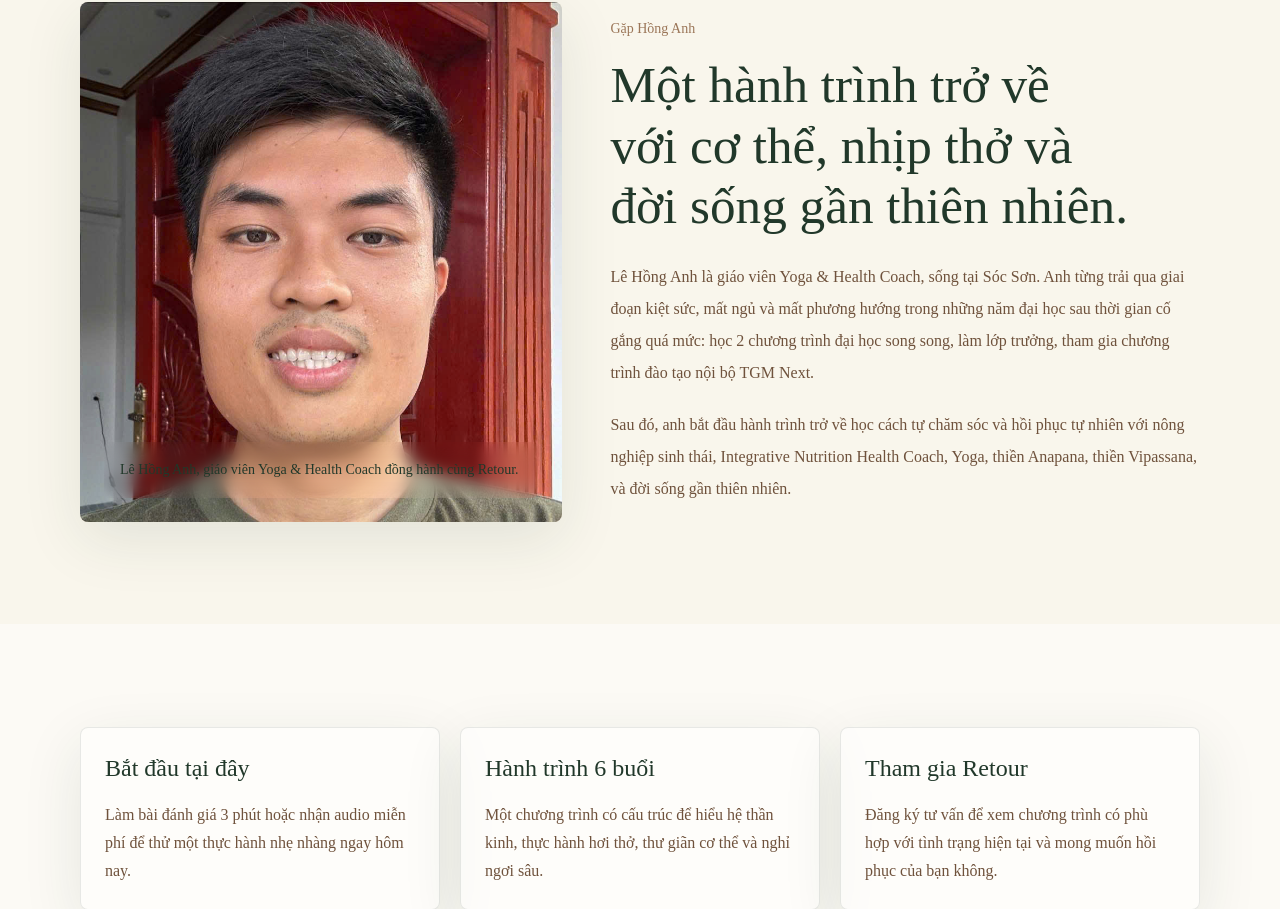
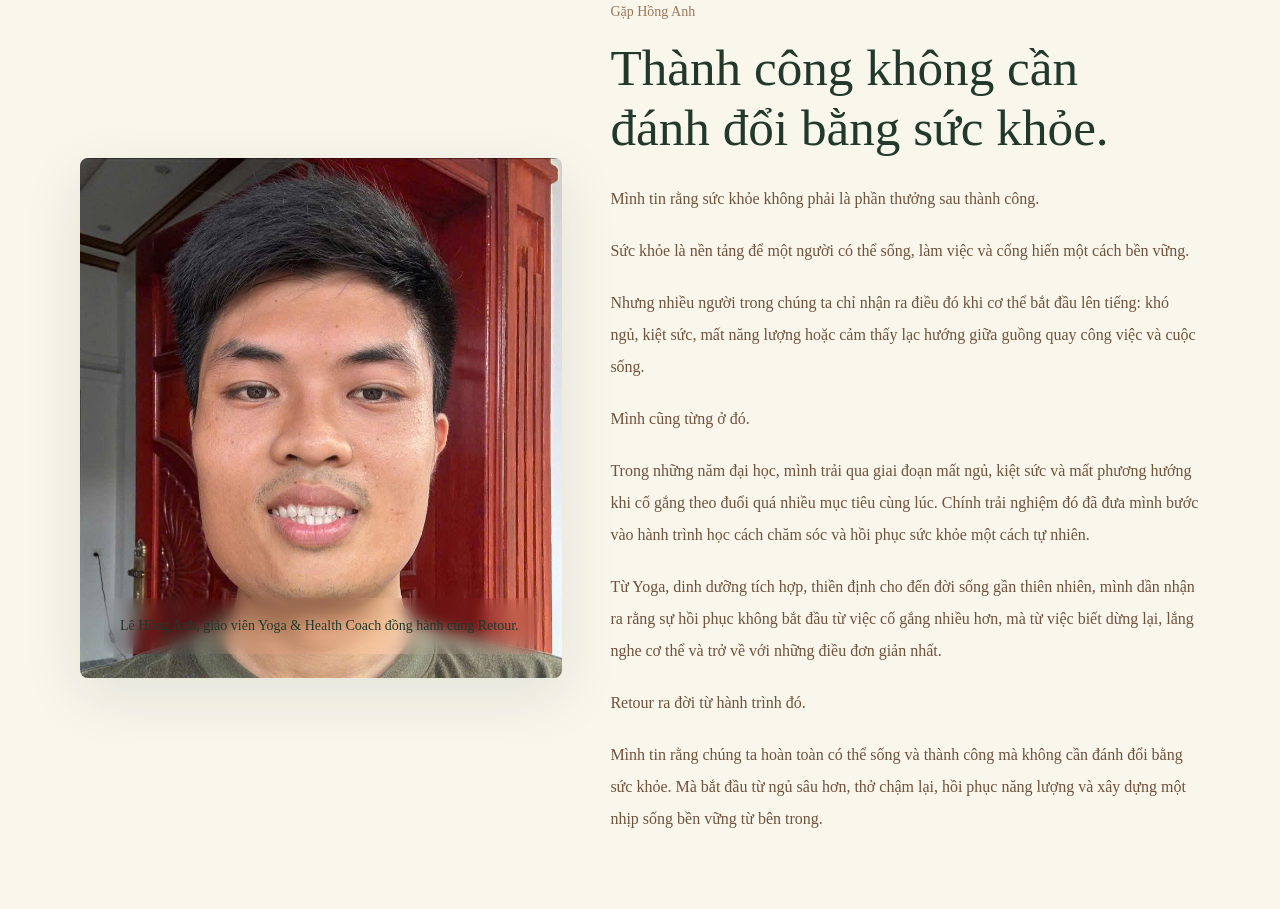
Before and after one commit to healthcoachhonganh/retourss-website, a Next.js app: page / in a window 1280 px wide. Shown: the part 2932-3841 px from the top of the page. Built offline with nearby package versions, Linux system fonts and the light colour scheme; no server answers.

Commit message:
feat: update meet Hong Anh section copy

```diff
--- a/app/page.tsx
+++ b/app/page.tsx
@@ -86,17 +86,32 @@ export default function HomePage() {
             position="center top"
           />
           <div>
-            <SectionHeading eyebrow="Gặp Hồng Anh" title="Một hành trình trở về với cơ thể, nhịp thở và đời sống gần thiên nhiên." />
-            <p className="mt-6 leading-8 text-earth">
-              Lê Hồng Anh là giáo viên Yoga & Health Coach, sống tại Sóc Sơn. Anh từng trải qua giai đoạn kiệt
-              sức, mất ngủ và mất phương hướng trong những năm đại học sau thời gian cố gắng quá mức: học 2
-              chương trình đại học song song, làm lớp trưởng, tham gia chương trình đào tạo nội bộ TGM Next.
-            </p>
-            <p className="mt-5 leading-8 text-earth">
-              Sau đó, anh bắt đầu hành trình trở về học cách tự chăm sóc và hồi phục tự nhiên với nông nghiệp
-              sinh thái, Integrative Nutrition Health Coach, Yoga, thiền Anapana, thiền Vipassana, và đời sống gần
-              thiên nhiên.
-            </p>
+            <SectionHeading eyebrow="Gặp Hồng Anh" title="Thành công không cần đánh đổi bằng sức khỏe." />
+            <div className="mt-6 space-y-5 leading-8 text-earth">
+              <p>Mình tin rằng sức khỏe không phải là phần thưởng sau thành công.</p>
+              <p>Sức khỏe là nền tảng để một người có thể sống, làm việc và cống hiến một cách bền vững.</p>
+              <p>
+                Nhưng nhiều người trong chúng ta chỉ nhận ra điều đó khi cơ thể bắt đầu lên tiếng: khó ngủ, kiệt
+                sức, mất năng lượng hoặc cảm thấy lạc hướng giữa guồng quay công việc và cuộc sống.
+              </p>
+              <p>Mình cũng từng ở đó.</p>
+              <p>
+                Trong những năm đại học, mình trải qua giai đoạn mất ngủ, kiệt sức và mất phương hướng khi cố gắng
+                theo đuổi quá nhiều mục tiêu cùng lúc. Chính trải nghiệm đó đã đưa mình bước vào hành trình học cách
+                chăm sóc và hồi phục sức khỏe một cách tự nhiên.
+              </p>
+              <p>
+                Từ Yoga, dinh dưỡng tích hợp, thiền định cho đến đời sống gần thiên nhiên, mình dần nhận ra rằng sự
+                hồi phục không bắt đầu từ việc cố gắng nhiều hơn, mà từ việc biết dừng lại, lắng nghe cơ thể và trở về
+                với những điều đơn giản nhất.
+              </p>
+              <p>Retour ra đời từ hành trình đó.</p>
+              <p>
+                Mình tin rằng chúng ta hoàn toàn có thể sống và thành công mà không cần đánh đổi bằng sức khỏe. Mà
+                bắt đầu từ ngủ sâu hơn, thở chậm lại, hồi phục năng lượng và xây dựng một nhịp sống bền vững từ bên
+                trong.
+              </p>
+            </div>
           </div>
         </div>
       </section>
```
